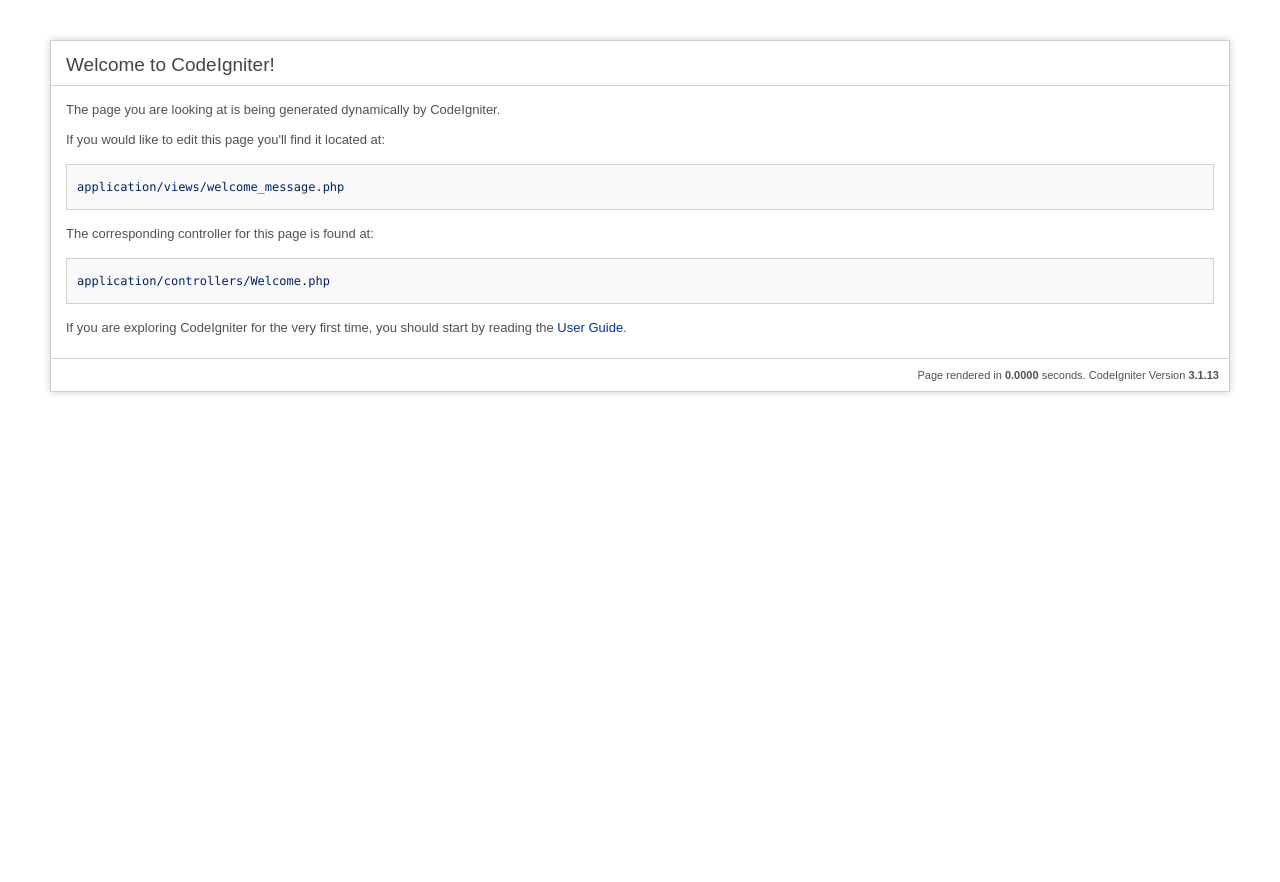
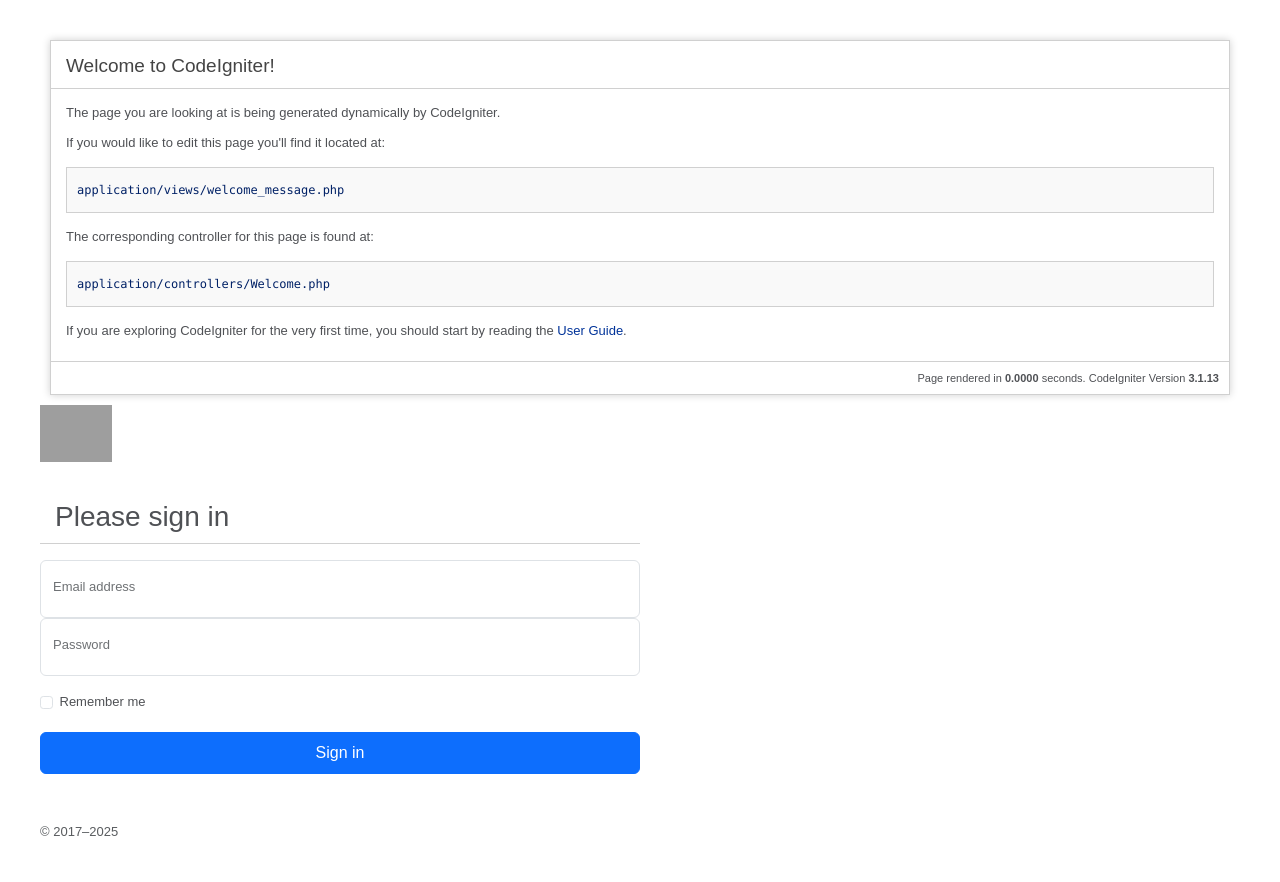
Before and after one commit to fahmin002/stmik-website, a CodeIgniter app: page /database/ in a window 1280 px wide. Before the commit the page ends 395 px from the top, so only its background shows below. Run offline with CodeIgniter, Linux system fonts and the light colour scheme; grey boxes are pictures that could not be loaded.

Commit message:
"adding Struktur Folder dan file"

```diff
--- a/application/views/welcome_message.php
+++ b/application/views/welcome_message.php
@@ -1,15 +1,23 @@
 <?php
-defined('BASEPATH') OR exit('No direct script access allowed');
-?><!DOCTYPE html>
+defined('BASEPATH') or exit('No direct script access allowed');
+?>
+<!DOCTYPE html>
 <html lang="en">
+
 <head>
 	<meta charset="utf-8">
 	<title>Welcome to CodeIgniter</title>
+	<link rel="stylesheet" href="../../public/assets/index.css">
+	<style type="text/css">
+		::selection {
+			background-color: #E13300;
+			color: white;
+		}
 
-	<style type="text/css">
-
-	::selection { background-color: #E13300; color: white; }
-	::-moz-selection { background-color: #E13300; color: white; }
+		::-moz-selection {
+			background-color: #E13300;
+			color: white;
+		}
 
 		body {
 			background-color: #fff;
@@ -57,7 +65,7 @@ defined('BASEPATH') OR exit('No direct script access allowed');
 
 		p {
 			margin: 0 0 10px;
-		padding:0;
+			padding: 0;
 		}
 
 		p.footer {
@@ -76,6 +84,7 @@ defined('BASEPATH') OR exit('No direct script access allowed');
 		}
 	</style>
 </head>
+
 <body>
 
 	<div id="container">
@@ -93,8 +102,17 @@ defined('BASEPATH') OR exit('No direct script access allowed');
 			<p>If you are exploring CodeIgniter for the very first time, you should start by reading the <a href="userguide3/">User Guide</a>.</p>
 		</div>
 
-	<p class="footer">Page rendered in <strong>{elapsed_time}</strong> seconds. <?php echo  (ENVIRONMENT === 'development') ?  'CodeIgniter Version <strong>' . CI_VERSION . '</strong>' : '' ?></p>
+		<p class="footer">Page rendered in <strong>{elapsed_time}</strong> seconds. <?php echo (ENVIRONMENT === 'development') ?  'CodeIgniter Version <strong>' . CI_VERSION . '</strong>' : '' ?></p>
 	</div>
+	<form class="col-md-6"> <img class="mb-4" src="/docs/5.3/assets/brand/bootstrap-logo.svg" alt="" width="72" height="57">
+		<h1 class="h3 mb-3 fw-normal">Please sign in</h1>
+		<div class="form-floating"> <input type="email" class="form-control" id="floatingInput" placeholder="name@example.com"> <label for="floatingInput">Email address</label> </div>
+		<div class="form-floating"> <input type="password" class="form-control" id="floatingPassword" placeholder="Password"> <label for="floatingPassword">Password</label> </div>
+		<div class="form-check text-start my-3"> <input class="form-check-input" type="checkbox" value="remember-me" id="checkDefault"> <label class="form-check-label" for="checkDefault">
+				Remember me
+			</label> </div> <button class="btn btn-primary w-100 py-2" type="submit">Sign in</button>
+		<p class="mt-5 mb-3 text-body-secondary">© 2017–2025</p>
+	</form>
+</body>
 
-</body>
 </html>
```
Also changed, not shown: application/controllers/Admin.php (added), application/controllers/Auth.php (added), application/controllers/Home.php (added), application/controllers/Menu.php (added), application/controllers/Post.php (added), application/models/Menu_model.php (added), application/models/Post_model.php (added), application/models/User_model.php (added), application/views/admin/berita_form.php (added), application/views/admin/berita_list.php (added), application/views/admin/dashboard.php (added), application/views/admin/menu_list.php (added), application/views/home/detail_berita.php (added), application/views/home/index.php (added), 3 more files. Lines whose indentation alone changed are shown as unchanged.
